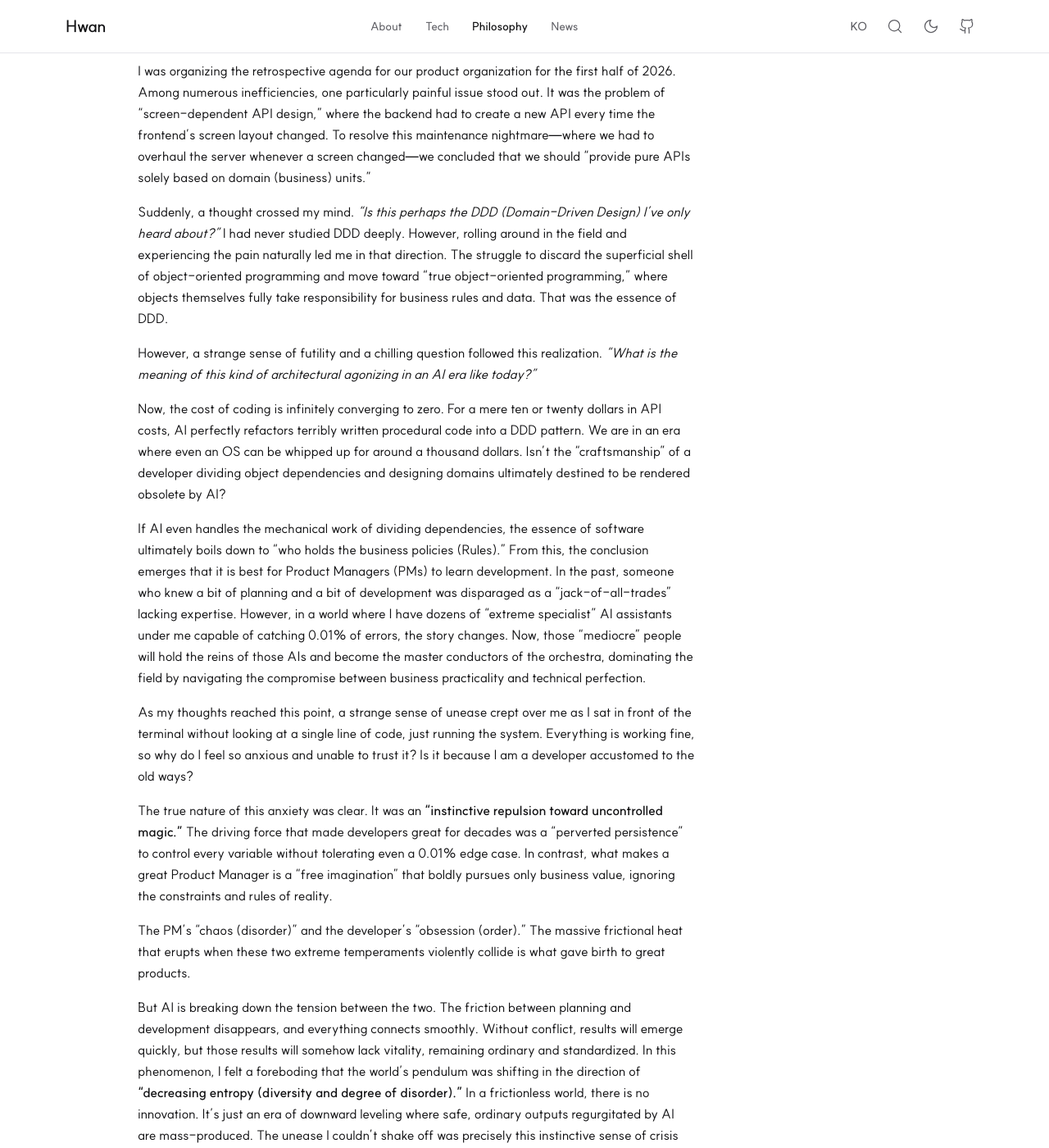
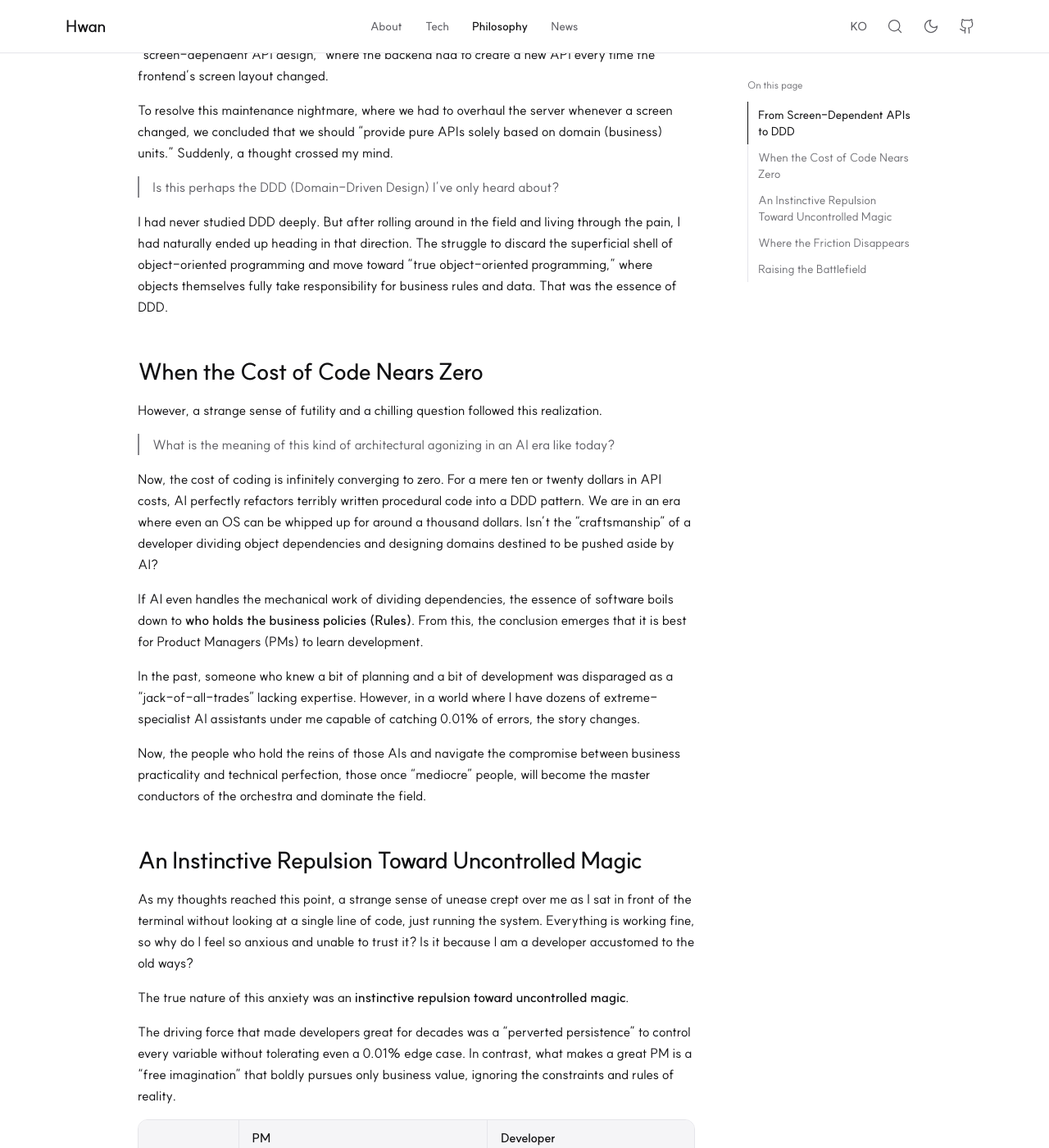
Before and after one commit to Hwan3434/Hwan3434.github.io, a Jekyll site: the page built from _posts/en/philosophy/2026-06-04-ai-era-developer-pm-entropy.md, in a window 1280 px wide and 1400 px high, scrolled down 429 px. Shown: the whole window at 82% size. Built offline with Jekyll 4.4.1, drawn with Linux system fonts in a browser that asks for light colours; some of the changed text lies outside the part shown.

Commit message:
AI 시대 기획자·개발자 에세이 읽는 리듬 다듬기 (#46)
소제목 5개로 구간을 나누고, 전환점 질문을 인용 블록으로, 핵심 문장을 한 줄 문단으로 뗐다.
기획자/개발자 기질 대비와 과거/이제의 전장 대비를 표로 정리했다. 주장은 그대로 두었다. 영어판도 같은 구조로 맞췄다.


Claude-Session: https://claude.ai/code/session_01HDtNGTE9Uo8NWtWh78Gf2v

Co-authored-by: Claude <noreply@anthropic.com>

```diff
--- a/_posts/en/philosophy/2026-06-04-ai-era-developer-pm-entropy.md
+++ b/_posts/en/philosophy/2026-06-04-ai-era-developer-pm-entropy.md
@@ -6,35 +6,76 @@ categories: [philosophy, essay]
 tags: [AI, DDD, Product Engineering, essay]
 ---
 
-## Thoughts on the Boundary Between PMs and Developers, and Entropy in the AI Era, Starting from Screen-Dependent APIs
+## From Screen-Dependent APIs to DDD
 
-I was organizing the retrospective agenda for our product organization for the first half of 2026. Among numerous inefficiencies, one particularly painful issue stood out. It was the problem of "screen-dependent API design," where the backend had to create a new API every time the frontend's screen layout changed. To resolve this maintenance nightmare—where we had to overhaul the server whenever a screen changed—we concluded that we should "provide pure APIs solely based on domain (business) units."
+I was organizing the retrospective agenda for our product organization for the first half of 2026. Among numerous inefficiencies, one particularly painful issue stood out. It was the problem of "screen-dependent API design," where the backend had to create a new API every time the frontend's screen layout changed.
 
-Suddenly, a thought crossed my mind. *"Is this perhaps the DDD (Domain-Driven Design) I've only heard about?"* I had never studied DDD deeply. However, rolling around in the field and experiencing the pain naturally led me in that direction. The struggle to discard the superficial shell of object-oriented programming and move toward "true object-oriented programming," where objects themselves fully take responsibility for business rules and data. That was the essence of DDD.
+To resolve this maintenance nightmare, where we had to overhaul the server whenever a screen changed, we concluded that we should "provide pure APIs solely based on domain (business) units." Suddenly, a thought crossed my mind.
+
+> Is this perhaps the DDD (Domain-Driven Design) I've only heard about?
+
+I had never studied DDD deeply. But after rolling around in the field and living through the pain, I had naturally ended up heading in that direction. The struggle to discard the superficial shell of object-oriented programming and move toward "true object-oriented programming," where objects themselves fully take responsibility for business rules and data. That was the essence of DDD.
+
+## When the Cost of Code Nears Zero
 
 However, a strange sense of futility and a chilling question followed this realization.
-*"What is the meaning of this kind of architectural agonizing in an AI era like today?"*
 
-Now, the cost of coding is infinitely converging to zero. For a mere ten or twenty dollars in API costs, AI perfectly refactors terribly written procedural code into a DDD pattern. We are in an era where even an OS can be whipped up for around a thousand dollars. Isn't the "craftsmanship" of a developer dividing object dependencies and designing domains ultimately destined to be rendered obsolete by AI?
+> What is the meaning of this kind of architectural agonizing in an AI era like today?
 
-If AI even handles the mechanical work of dividing dependencies, the essence of software ultimately boils down to "who holds the business policies (Rules)." From this, the conclusion emerges that it is best for Product Managers (PMs) to learn development.
-In the past, someone who knew a bit of planning and a bit of development was disparaged as a "jack-of-all-trades" lacking expertise. However, in a world where I have dozens of "extreme specialist" AI assistants under me capable of catching 0.01% of errors, the story changes. Now, those "mediocre" people will hold the reins of those AIs and become the master conductors of the orchestra, dominating the field by navigating the compromise between business practicality and technical perfection.
+Now, the cost of coding is infinitely converging to zero. For a mere ten or twenty dollars in API costs, AI perfectly refactors terribly written procedural code into a DDD pattern. We are in an era where even an OS can be whipped up for around a thousand dollars. Isn't the "craftsmanship" of a developer dividing object dependencies and designing domains destined to be pushed aside by AI?
+
+If AI even handles the mechanical work of dividing dependencies, the essence of software boils down to **who holds the business policies (Rules)**. From this, the conclusion emerges that it is best for Product Managers (PMs) to learn development.
+
+In the past, someone who knew a bit of planning and a bit of development was disparaged as a "jack-of-all-trades" lacking expertise. However, in a world where I have dozens of extreme-specialist AI assistants under me capable of catching 0.01% of errors, the story changes.
+
+Now, the people who hold the reins of those AIs and navigate the compromise between business practicality and technical perfection, those once "mediocre" people, will become the master conductors of the orchestra and dominate the field.
+
+## An Instinctive Repulsion Toward Uncontrolled Magic
 
 As my thoughts reached this point, a strange sense of unease crept over me as I sat in front of the terminal without looking at a single line of code, just running the system. Everything is working fine, so why do I feel so anxious and unable to trust it? Is it because I am a developer accustomed to the old ways?
 
-The true nature of this anxiety was clear. It was an **"instinctive repulsion toward uncontrolled magic."**
-The driving force that made developers great for decades was a "perverted persistence" to control every variable without tolerating even a 0.01% edge case. In contrast, what makes a great Product Manager is a "free imagination" that boldly pursues only business value, ignoring the constraints and rules of reality.
+The true nature of this anxiety was an **instinctive repulsion toward uncontrolled magic**.
 
-The PM's "chaos (disorder)" and the developer's "obsession (order)." The massive frictional heat that erupts when these two extreme temperaments violently collide is what gave birth to great products.
+The driving force that made developers great for decades was a "perverted persistence" to control every variable without tolerating even a 0.01% edge case. In contrast, what makes a great PM is a "free imagination" that boldly pursues only business value, ignoring the constraints and rules of reality.
+
+| | PM | Developer |
+|---|---|---|
+| Temperament | Chaos (disorder) | Obsession (order) |
+| Driving force | Free imagination | Perverted persistence |
+| Aims at | Business value beyond the constraints of reality | Control down to the 0.01% edge case |
+
+The massive frictional heat that erupts when these two extreme temperaments violently collide is what gave birth to great products.
+
+## Where the Friction Disappears
 
 But AI is breaking down the tension between the two.
-The friction between planning and development disappears, and everything connects smoothly. Without conflict, results will emerge quickly, but those results will somehow lack vitality, remaining ordinary and standardized. In this phenomenon, I felt a foreboding that the world's pendulum was shifting in the direction of **"decreasing entropy (diversity and degree of disorder)."** In a frictionless world, there is no innovation. It's just an era of downward leveling where safe, ordinary outputs regurgitated by AI are mass-produced. The unease I couldn't shake off was precisely this instinctive sense of crisis regarding the "loss of creative frictional heat."
 
-Is this shift of the pendulum truly right?
+The friction between planning and development disappears, and everything connects smoothly. Without conflict, results will emerge quickly, but those results will somehow lack vitality, remaining ordinary and standardized. In this phenomenon, I felt a foreboding that the world's pendulum was shifting in the direction of **decreasing entropy (diversity and degree of disorder)**.
+
+**In a frictionless world, there is no innovation.**
+
+It's just an era of downward leveling where safe, ordinary outputs regurgitated by AI are mass-produced. The unease I couldn't shake off was precisely this instinctive sense of crisis regarding the loss of creative frictional heat.
+
+> Is this shift of the pendulum truly right?
+
 No. If we are not to fall into this swamp of standardization, we must elevate the "Battlefield" where friction occurs to a higher dimension.
 
-In the past, we fought over "How to implement this technically (How)." Now, however, we must generate even greater friction over "What to build for humanity, and Why." As coding costs converge to zero, PMs must explode their crazy imagination to maximize the chaos of the business, while developers must possess an even greater obsession to macroscopically control the complexity born from massive systems intertwined with hundreds of AI agents.
+## Raising the Battlefield
 
-The moment we become intoxicated by the convenience provided by AI and settle for "adequate answers," the creative disorder (entropy) that evolved the product drops to its lowest, and its vitality will wither away. In this era of transformation where the boundaries between planning and development are blurring, only those who guard against the loss of friction and maintain the fierce human tension to the end will be able to carve a true edge in a standardized world.
+In the past, we fought over "How to implement this technically (How)." Now, however, we must generate even greater friction over "What to build for humanity, and Why."
 
-A small fragment of code called a screen-dependent API eventually brought me back to the massive question of the essence of a product maker in the AI era. In a world where everything becomes ordinary, the intense frictional heat created by the chaos of planning and the obsession of development might be the most powerful weapon we must protect.
+| | The old battlefield | The new battlefield |
+|---|---|---|
+| The question we fight over | How to implement this technically (How) | What to build for humanity, and Why |
+| The PM's part | Free imagination that ignores the constraints of reality | As coding costs converge to zero, explode the imagination and maximize the chaos of the business |
+| The developer's part | Persistence that controls down to the 0.01% edge case | An even greater obsession to macroscopically control the complexity of massive systems intertwined with hundreds of AI agents |
+
+The moment we become intoxicated by the convenience provided by AI and settle for "adequate answers," the creative disorder (entropy) that evolved the product drops to its lowest, and its vitality will wither away.
+
+In this era of transformation where the boundaries between planning and development are blurring, only those who guard against the loss of friction and maintain the fierce human tension to the end will be able to carve a true edge in a standardized world.
+
+---
+
+A small fragment of code called a screen-dependent API eventually brought me back to the massive question of the essence of a product maker in the AI era.
+
+In a world where everything becomes ordinary, the intense frictional heat created by the chaos of planning and the obsession of development might be the most powerful weapon we must protect.
```
Also changed, not shown: _posts/Philosophy/2026-06-04-ai-era-developer-pm-entropy.md (+56 -15 lines).
